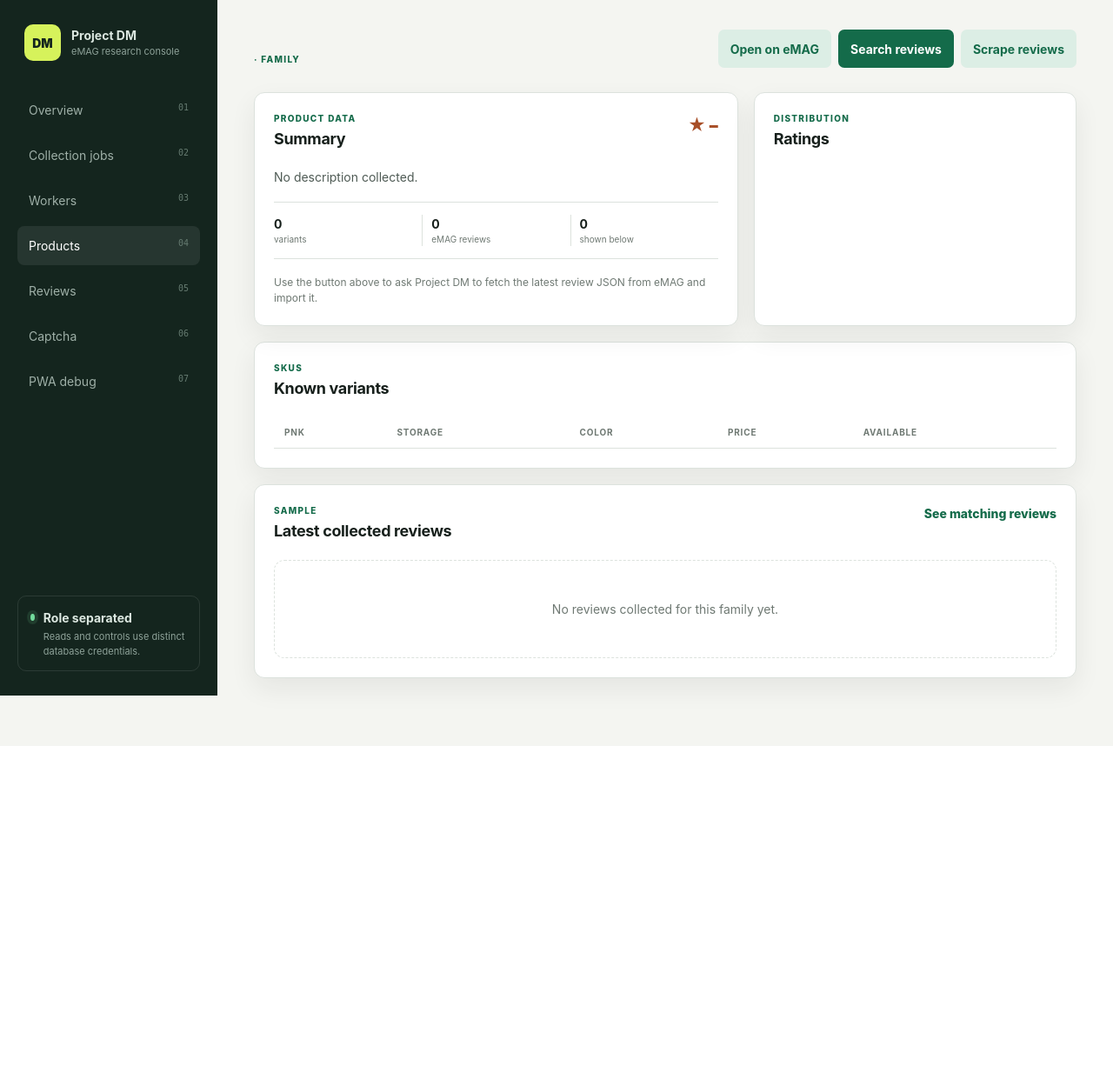
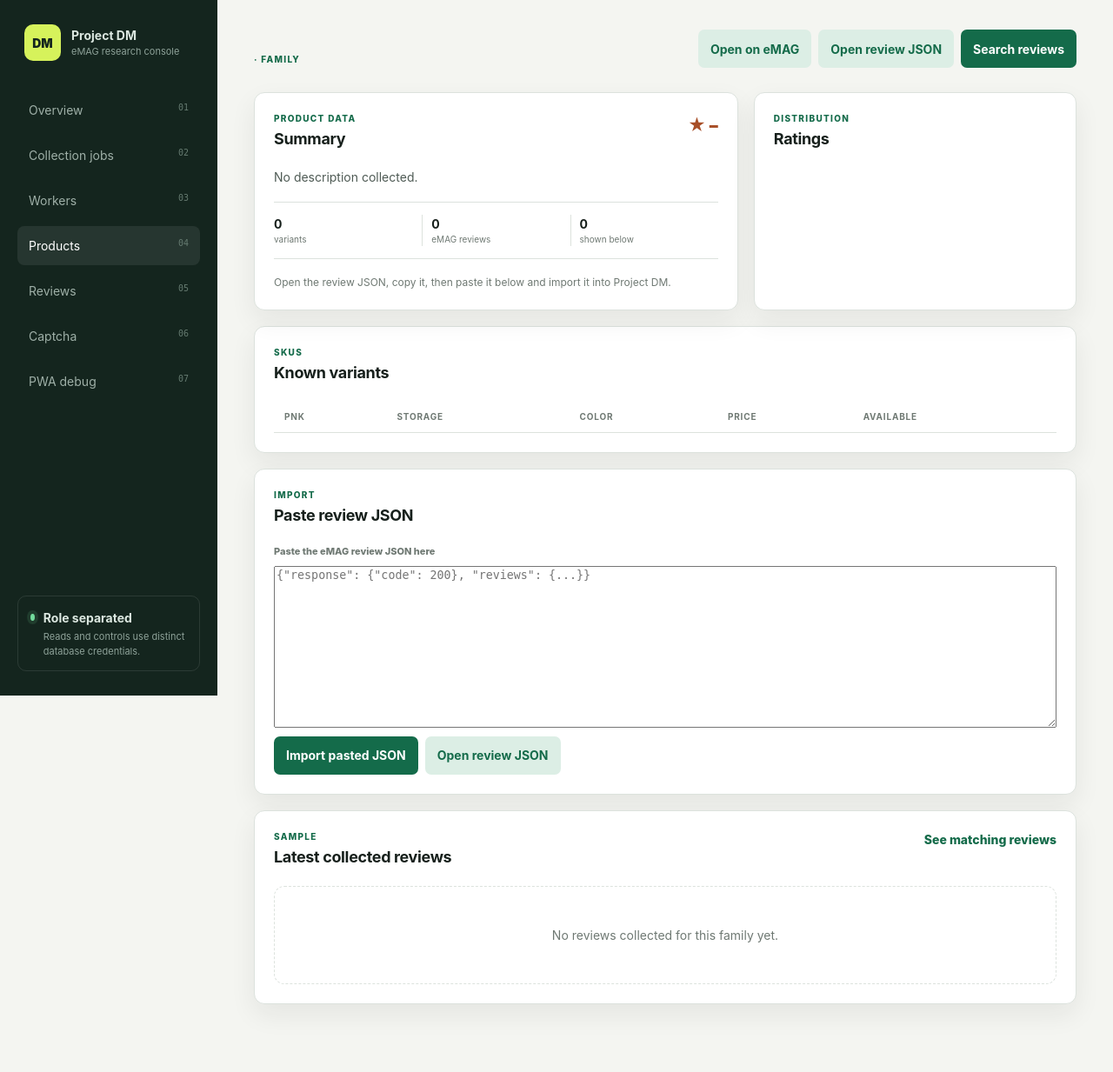
Before and after one commit to AndyStan112/project_dm, a FastAPI app: page /products/1 in a window 1280 px wide. Shown: the whole page at 87% size. Before the commit the page ends 858 px from the top, so only its background shows below. Run offline with FastAPI, Linux system fonts and the light colour scheme; lists and menus that the app fills with data are empty.

Commit message:
fix manual review

```diff
--- a/src/project_dm/web/app.py
+++ b/src/project_dm/web/app.py
@@ -11,7 +11,6 @@ from dataclasses import asdict
 from urllib.parse import quote_plus
 
 import uvicorn
-import httpx
 from fastapi import Body, FastAPI, Form, HTTPException, Request
 from fastapi.responses import JSONResponse
 from fastapi.responses import HTMLResponse, RedirectResponse, Response
@@ -1246,25 +1245,12 @@ def reviews(
 @app.post("/products/{family_id}/scrape-reviews")
 def scrape_product_reviews(
     family_id: int,
+    payload: dict[str, object] = Body(...),
 ) -> JSONResponse:
     with write_session() as session, session.begin():
         family = session.get(ProductFamily, family_id, with_for_update=True)
         if family is None:
             raise HTTPException(status_code=404, detail="Product family not found")
-        reviews_url = build_reviews_url(
-            family.url,
-            offset=0,
-            limit=min(max((family.review_count or 10), 10), 1000),
-        )
-        try:
-            response = httpx.get(reviews_url, timeout=60.0)
-            response.raise_for_status()
-            payload = response.json()
-        except (httpx.HTTPError, ValueError) as exc:
-            raise HTTPException(
-                status_code=502,
-                detail=f"Could not fetch reviews from eMAG: {exc}",
-            ) from exc
         reviews_seen, review_count = import_review_payload(
             session,
             family_id=family_id,
@@ -1278,7 +1264,7 @@ def scrape_product_reviews(
             "family_id": family_id,
             "reviews_seen": reviews_seen,
             "review_count": review_count,
-            "message": "Reviews imported from eMAG.",
+            "message": "Reviews imported from pasted JSON.",
         }
     )
 
--- a/src/project_dm/web/templates/product_detail.html
+++ b/src/project_dm/web/templates/product_detail.html
@@ -5,8 +5,8 @@
 {% block eyebrow %}{{ product.brand_slug }} · family {{ family.emag_family_id }}{% endblock %}
 {% block actions %}
   <a class="button secondary" href="{{ family.url }}">Open on eMAG</a>
+  <a class="button secondary" href="{{ reviews_url }}" target="_blank" rel="noreferrer">Open review JSON</a>
   <a class="button" href="/reviews?q={{ family.name | urlencode }}">Search reviews</a>
-  <button class="button secondary" type="button" id="scrape-reviews-button">Scrape reviews</button>
 {% endblock %}
 {% block content %}
 <section class="detail-grid">
@@ -18,7 +18,7 @@
       <div><strong>{{ family.review_count or 0 }}</strong><small>eMAG reviews</small></div>
       <div><strong>{{ reviews|length }}</strong><small>shown below</small></div>
     </div>
-    <p class="hint" id="scrape-reviews-status">Use the button above to ask Project DM to fetch the latest review JSON from eMAG and import it.</p>
+    <p class="hint" id="scrape-reviews-status">Open the review JSON, copy it, then paste it below and import it into Project DM.</p>
   </article>
   <article class="panel">
     <div class="panel-heading"><div><p class="eyebrow">Distribution</p><h2>Ratings</h2></div></div>
@@ -31,6 +31,19 @@
   <div class="table-wrap"><table><thead><tr><th>PNK</th><th>Storage</th><th>Color</th><th>Price</th><th>Available</th></tr></thead><tbody>{% for variant in product.variants %}<tr><td><a class="text-link" href="{{ variant.url }}">{{ variant.pnk }}</a></td><td>{{ variant.storage or "–" }}</td><td>{{ variant.color or "–" }}</td><td>{{ "{:,.2f}".format(variant.price) if variant.price else "–" }} {{ variant.currency or "" }}</td><td><span class="badge {{ 'completed' if variant.available else 'paused' }}">{{ "yes" if variant.available else "no" }}</span></td></tr>{% endfor %}</tbody></table></div>
 </section>
 <section class="panel">
+  <div class="panel-heading"><div><p class="eyebrow">Import</p><h2>Paste review JSON</h2></div></div>
+  <form id="scrape-reviews-form" class="inline-form">
+    <label style="display: grid; gap: 8px; width: 100%;">
+      Paste the eMAG review JSON here
+      <textarea id="scrape-reviews-payload" rows="12" placeholder='{"response": {"code": 200}, "reviews": {...}}' required></textarea>
+    </label>
+    <div class="worker-buttons">
+      <button class="button" type="submit" id="scrape-reviews-button">Import pasted JSON</button>
+      <a class="button secondary" href="{{ reviews_url }}" target="_blank" rel="noreferrer">Open review JSON</a>
+    </div>
+  </form>
+</section>
+<section class="panel">
   <div class="panel-heading"><div><p class="eyebrow">Sample</p><h2>Latest collected reviews</h2></div><a class="text-link" href="/reviews?q={{ family.name | urlencode }}">See matching reviews</a></div>
   <div class="review-list">{% for row in reviews %}{% include "_review_card.html" %}{% else %}<div class="empty-state">No reviews collected for this family yet.</div>{% endfor %}</div>
 </section>
@@ -38,9 +51,11 @@
 {% block scripts %}
 <script>
 (function () {
+  const form = document.getElementById("scrape-reviews-form");
   const button = document.getElementById("scrape-reviews-button");
+  const payloadField = document.getElementById("scrape-reviews-payload");
   const status = document.getElementById("scrape-reviews-status");
-  if (!button || !status) return;
+  if (!form || !button || !payloadField || !status) return;
 
   const importEndpoint = {{ scrape_reviews_endpoint | tojson }};
 
@@ -48,15 +63,19 @@
     status.textContent = message;
   };
 
-  button.addEventListener("click", async () => {
+  form.addEventListener("submit", async (event) => {
+    event.preventDefault();
     button.disabled = true;
     try {
-      setStatus("Fetching reviews from eMAG through Project DM...");
+      setStatus("Importing pasted JSON...");
+      const payload = JSON.parse(payloadField.value);
       const importResponse = await fetch(importEndpoint, {
         method: "POST",
         headers: {
+          "Content-Type": "application/json",
           Accept: "application/json",
         },
+        body: JSON.stringify(payload),
       });
       if (!importResponse.ok) {
         const detail = await importResponse.text();
@@ -65,7 +84,7 @@
         );
       }
       const result = await importResponse.json();
-      setStatus(`Imported ${result.reviews_seen} reviews from eMAG.`);
+      setStatus(`Imported ${result.reviews_seen} reviews from pasted JSON.`);
       if (window.ProjectDMPWA && typeof window.ProjectDMPWA.notify === "function") {
         await window.ProjectDMPWA.notify("Reviews imported", {
           body: `Imported ${result.reviews_seen} reviews for this family.`,
```
Also changed, not shown: tests/test_web.py (+5 -13 lines).
